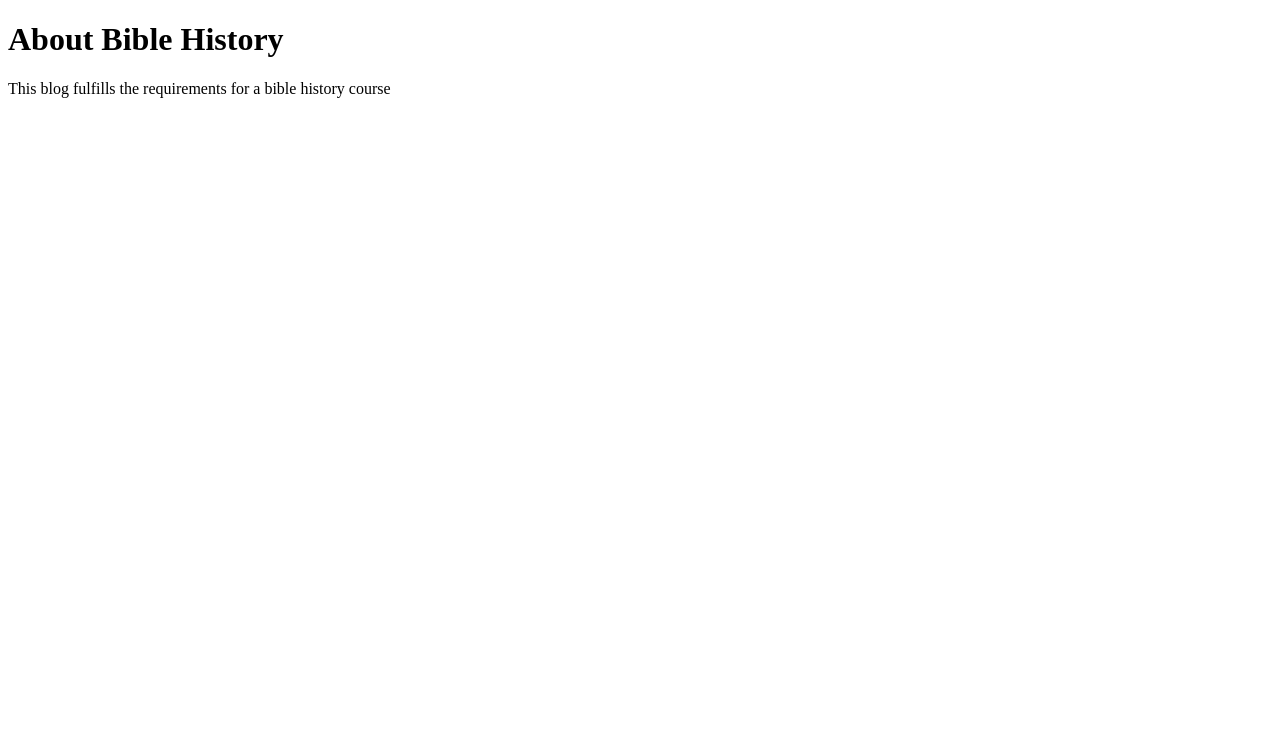
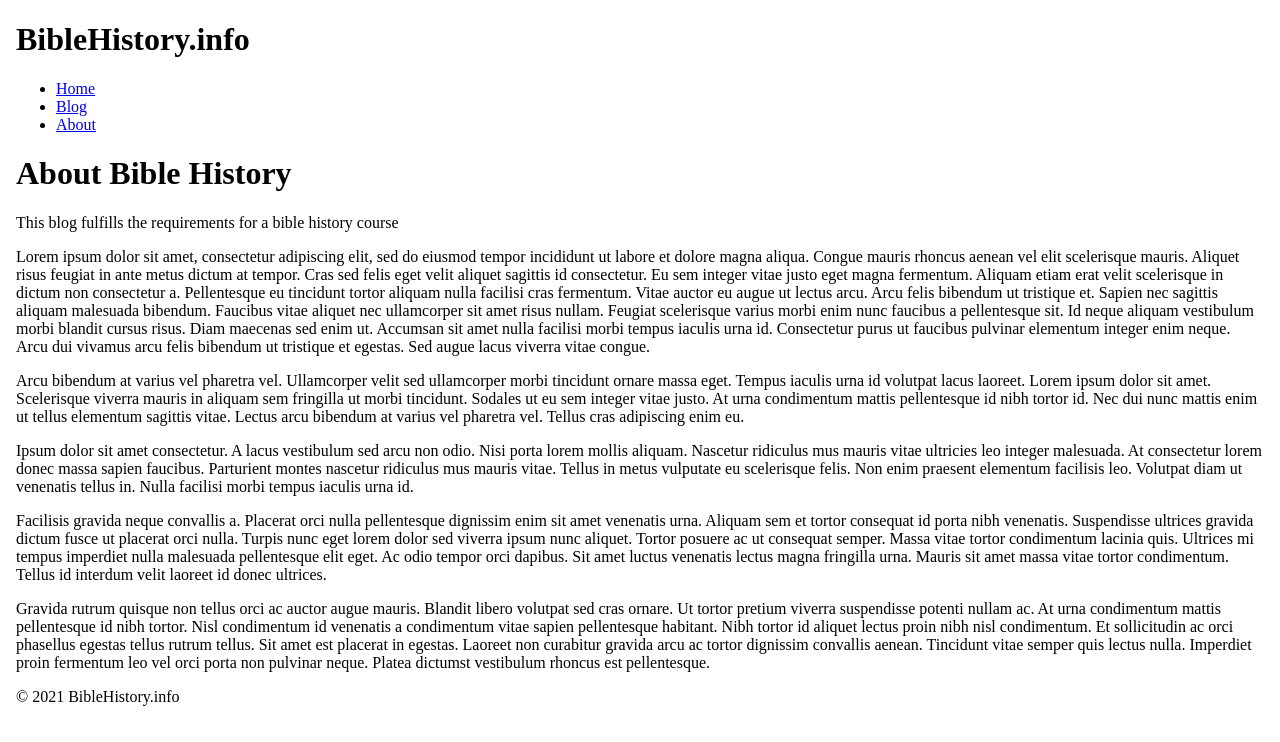
Before and after one commit to stiltlunar/bible-history-blog, a Gatsby site: page /about in a window 1280 px wide. Built offline with nearby package versions, Linux system fonts and the light colour scheme; Gatsby itself is replaced by a stand-in of ours.

Commit message:
header and footer content

```diff
--- a/src/components/layout/footer.js
+++ b/src/components/layout/footer.js
@@ -1,9 +1,13 @@
 import React from "react";
 
+
+
 function Footer() {
+  const year = String(new Date().getFullYear());
+  console.log(year);
   return (
     <footer>
-
+      <p>&copy; {year} BibleHistory.info</p>
     </footer>
   );
 }
--- a/src/components/layout/header.js
+++ b/src/components/layout/header.js
@@ -4,6 +4,7 @@ import Nav from "./nav";
 function Header() {
   return (
     <header>
+      <h1 className="site-title">BibleHistory.info</h1>
       <Nav />
     </header>
   );
--- a/src/components/layout/layout.js
+++ b/src/components/layout/layout.js
@@ -4,14 +4,14 @@ import Header from "./header";
 
 const Layout = ({ pageTitle, children }) => {
   return(
-    <div>
+    <body>
+      <title>BibleHistory | {pageTitle}</title>
       <Header />
-      <title>{pageTitle}</title>
       <main>
         {children}
       </main>
       <Footer />
-    </div>
+    </body>
   )
 }
 
--- a/src/components/layout/nav.js
+++ b/src/components/layout/nav.js
@@ -1,9 +1,14 @@
 import React from "react";
+import { Link } from "gatsby";
 
 function Nav() {
   return (
     <nav>
-
+      <ul>
+        <li><Link to="/">Home</Link></li>
+        <li><Link to="/blog">Blog</Link></li>
+        <li><Link to="/about">About</Link></li>
+      </ul>
     </nav>
   );
 }
--- a/src/pages/about.js
+++ b/src/pages/about.js
@@ -3,9 +3,18 @@ import Layout from "../components/layout/layout";
 
 const AboutPage = () => {
   return(
-    <Layout>
+    <Layout pageTitle="About">
       <h1>About Bible History</h1>
       <p>This blog fulfills the requirements for a bible history course</p>
+      <p>Lorem ipsum dolor sit amet, consectetur adipiscing elit, sed do eiusmod tempor incididunt ut labore et dolore magna aliqua. Congue mauris rhoncus aenean vel elit scelerisque mauris. Aliquet risus feugiat in ante metus dictum at tempor. Cras sed felis eget velit aliquet sagittis id consectetur. Eu sem integer vitae justo eget magna fermentum. Aliquam etiam erat velit scelerisque in dictum non consectetur a. Pellentesque eu tincidunt tortor aliquam nulla facilisi cras fermentum. Vitae auctor eu augue ut lectus arcu. Arcu felis bibendum ut tristique et. Sapien nec sagittis aliquam malesuada bibendum. Faucibus vitae aliquet nec ullamcorper sit amet risus nullam. Feugiat scelerisque varius morbi enim nunc faucibus a pellentesque sit. Id neque aliquam vestibulum morbi blandit cursus risus. Diam maecenas sed enim ut. Accumsan sit amet nulla facilisi morbi tempus iaculis urna id. Consectetur purus ut faucibus pulvinar elementum integer enim neque. Arcu dui vivamus arcu felis bibendum ut tristique et egestas. Sed augue lacus viverra vitae congue.</p>
+
+      <p>Arcu bibendum at varius vel pharetra vel. Ullamcorper velit sed ullamcorper morbi tincidunt ornare massa eget. Tempus iaculis urna id volutpat lacus laoreet. Lorem ipsum dolor sit amet. Scelerisque viverra mauris in aliquam sem fringilla ut morbi tincidunt. Sodales ut eu sem integer vitae justo. At urna condimentum mattis pellentesque id nibh tortor id. Nec dui nunc mattis enim ut tellus elementum sagittis vitae. Lectus arcu bibendum at varius vel pharetra vel. Tellus cras adipiscing enim eu.</p>
+
+      <p>Ipsum dolor sit amet consectetur. A lacus vestibulum sed arcu non odio. Nisi porta lorem mollis aliquam. Nascetur ridiculus mus mauris vitae ultricies leo integer malesuada. At consectetur lorem donec massa sapien faucibus. Parturient montes nascetur ridiculus mus mauris vitae. Tellus in metus vulputate eu scelerisque felis. Non enim praesent elementum facilisis leo. Volutpat diam ut venenatis tellus in. Nulla facilisi morbi tempus iaculis urna id.</p>
+
+      <p>Facilisis gravida neque convallis a. Placerat orci nulla pellentesque dignissim enim sit amet venenatis urna. Aliquam sem et tortor consequat id porta nibh venenatis. Suspendisse ultrices gravida dictum fusce ut placerat orci nulla. Turpis nunc eget lorem dolor sed viverra ipsum nunc aliquet. Tortor posuere ac ut consequat semper. Massa vitae tortor condimentum lacinia quis. Ultrices mi tempus imperdiet nulla malesuada pellentesque elit eget. Ac odio tempor orci dapibus. Sit amet luctus venenatis lectus magna fringilla urna. Mauris sit amet massa vitae tortor condimentum. Tellus id interdum velit laoreet id donec ultrices.</p>
+
+      <p>Gravida rutrum quisque non tellus orci ac auctor augue mauris. Blandit libero volutpat sed cras ornare. Ut tortor pretium viverra suspendisse potenti nullam ac. At urna condimentum mattis pellentesque id nibh tortor. Nisl condimentum id venenatis a condimentum vitae sapien pellentesque habitant. Nibh tortor id aliquet lectus proin nibh nisl condimentum. Et sollicitudin ac orci phasellus egestas tellus rutrum tellus. Sit amet est placerat in egestas. Laoreet non curabitur gravida arcu ac tortor dignissim convallis aenean. Tincidunt vitae semper quis lectus nulla. Imperdiet proin fermentum leo vel orci porta non pulvinar neque. Platea dictumst vestibulum rhoncus est pellentesque.</p>
     </Layout>
   )
 }
--- a/src/pages/index.js
+++ b/src/pages/index.js
@@ -3,7 +3,7 @@ import Layout from "../components/layout/layout"
 
 const IndexPage = () => {
   return (
-    <Layout>
+    <Layout pageTitle='Home'>
       <h1>Website Under Development</h1>
       <p>Come back soon for content</p>
     </Layout>
```
